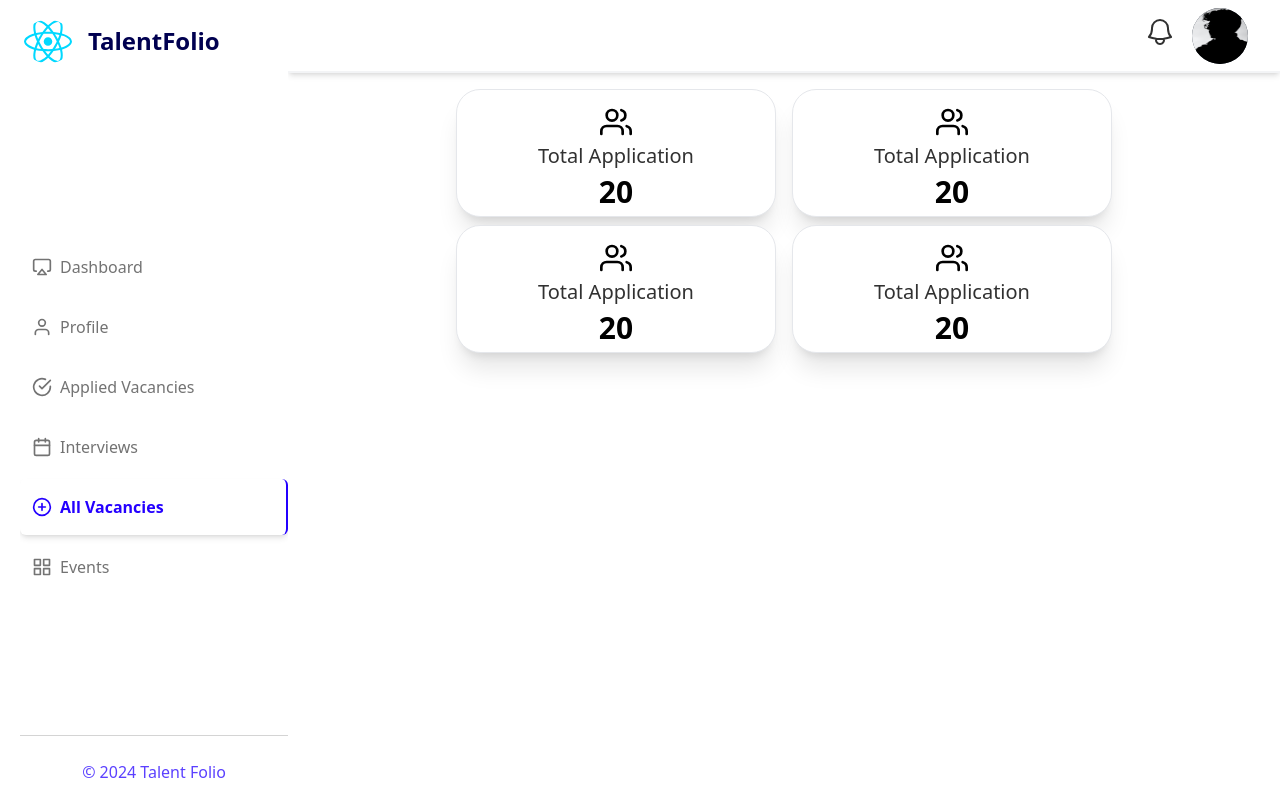
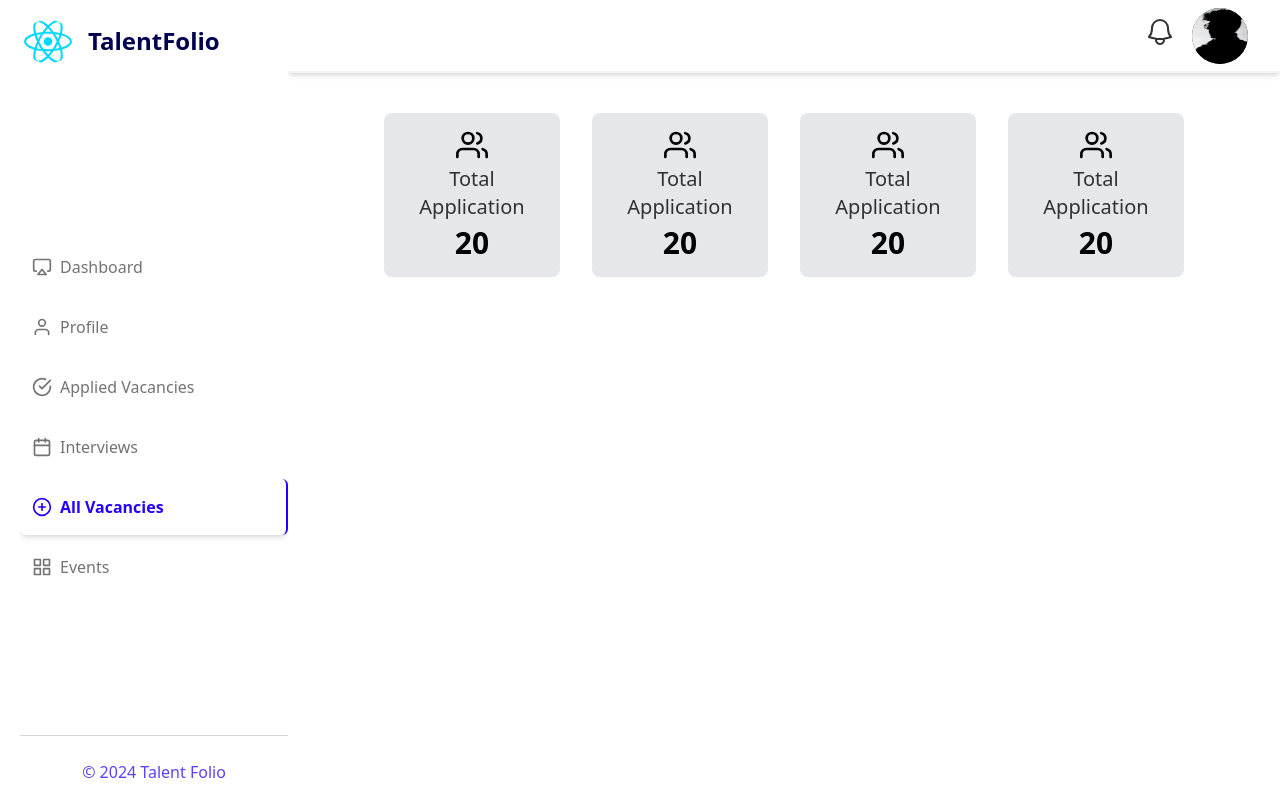
Before and after one commit to PathumLD/TalentFolio, a React (Vite) app in the folder Frontend/: page /candidate/all-vacancies in a window 1280 px wide. Built offline with nearby package versions, Linux system fonts and the light colour scheme.

Commit message:
Details Card updated

```diff
--- a/Frontend/src/components/candidate/all-vacancies/DetailsCard.jsx
+++ b/Frontend/src/components/candidate/all-vacancies/DetailsCard.jsx
@@ -5,11 +5,23 @@ import { FiUsers } from 'react-icons/fi';
 const DetailsCard = () => {
   return (
     <>
-        <div className="justify-center block w-40 h-20 p-4 my-auto bg-white border shadow-xl rounded-3xl sm:h-32 sm:w-80 ">
-            {/* Hidden on small screens */}
+
+        <div className="grid w-full grid-cols-2 gap-4 lg:grid-cols-4 lg:gap-8 ">
+            <div className="p-4 bg-gray-200 rounded-lg ">
                 <FiUsers className="hidden mx-auto mb-1 sm:w-8 sm:h-8 text-primary sm:block" />
 
-            <h5 className="mb-1 font-medium leading-tight text-center text-md sm:text-xl text-primary-text">
+                <h5 className="mb-1 font-medium leading-tight text-center text-md lg:text-xl text-primary-text">
+                    Total Application
+                </h5>
+                <h1 className='text-2xl font-semibold text-center lg:text-3xl'>
+                    20
+                </h1>
+            </div>
+
+            <div className="p-4 bg-gray-200 rounded-lg ">
+                <FiUsers className="hidden mx-auto mb-1 sm:w-8 sm:h-8 text-primary sm:block" />
+
+                <h5 className="mb-1 font-medium leading-tight text-center text-md lg:text-xl text-primary-text">
                     Total Application
                 </h5>
                 <h1 className='text-2xl font-semibold text-center sm:text-3xl'>
@@ -17,12 +29,10 @@ const DetailsCard = () => {
                 </h1>
             </div>
 
-
-        <div className="justify-center block w-40 h-20 p-4 my-auto bg-white border shadow-xl rounded-3xl sm:h-32 sm:w-80 ">
-            {/* Hidden on small screens */}
+            <div className="p-4 bg-gray-200 rounded-lg ">
                 <FiUsers className="hidden mx-auto mb-1 sm:w-8 sm:h-8 text-primary sm:block" />
 
-            <h5 className="mb-1 font-medium leading-tight text-center text-md sm:text-xl text-primary-text">
+                <h5 className="mb-1 font-medium leading-tight text-center text-md lg:text-xl text-primary-text">
                     Total Application
                 </h5>
                 <h1 className='text-2xl font-semibold text-center sm:text-3xl'>
@@ -30,31 +40,17 @@ const DetailsCard = () => {
                 </h1>
             </div>
 
-        <div className="justify-center block w-40 h-20 p-4 my-auto bg-white border shadow-xl rounded-3xl sm:h-32 sm:w-80 ">
-            {/* Hidden on small screens */}
+            <div className="p-4 bg-gray-200 rounded-lg ">
                 <FiUsers className="hidden mx-auto mb-1 sm:w-8 sm:h-8 text-primary sm:block" />
 
-            <h5 className="mb-1 font-medium leading-tight text-center text-md sm:text-xl text-primary-text">
+                <h5 className="mb-1 font-medium leading-tight text-center text-md lg:text-xl text-primary-text">
                     Total Application
                 </h5>
                 <h1 className='text-2xl font-semibold text-center sm:text-3xl'>
                     20
                 </h1>
             </div>
-
-        <div className="justify-center block w-40 h-20 p-4 my-auto bg-white border shadow-xl rounded-3xl sm:h-32 sm:w-80 ">
-            {/* Hidden on small screens */}
-            <FiUsers className="hidden mx-auto mb-1 sm:w-8 sm:h-8 text-primary sm:block" />
-
-            <h5 className="mb-1 font-medium leading-tight text-center text-md sm:text-xl text-primary-text">
-                Total Application
-            </h5>
-            <h1 className='text-2xl font-semibold text-center sm:text-3xl'>
-                20
-            </h1>
         </div>
-
-
 
     </>
   );
--- a/Frontend/src/pages/candidate/CandidateAllVacancies.jsx
+++ b/Frontend/src/pages/candidate/CandidateAllVacancies.jsx
@@ -7,7 +7,7 @@ const CandidateAllVacancies = () => {
   return (
     <>
     <div className='w-full '>
-      <div className='flex flex-wrap justify-center gap-x-4 gap-y-2 '>
+      <div className='flex flex-wrap justify-center lg:mt-6 lg:mx-20 gap-x-4 gap-y-2 '>
         <DetailsCard />
       </div>
       <div>
--- a/Frontend/src/pages/candidate/CandidateAppliedVacancies.jsx
+++ b/Frontend/src/pages/candidate/CandidateAppliedVacancies.jsx
@@ -23,12 +23,12 @@ const CandidateAppliedVacancies = () => {
                 <tr
                   className="transition duration-300 ease-in-out text-primary-text">
                   <td className="px-6 py-4 font-medium whitespace-nowrap">1</td>
-                  <td className="px-6 py-4 whitespace-nowrap">Mark</td>
-                  <td className="px-6 py-4 whitespace-nowrap">Otto</td>
-                  <td className="px-6 py-4 whitespace-nowrap">@mdo</td>
-                  <td className="px-6 py-4 whitespace-nowrap">@mdo</td>
+                  <td className="px-6 py-4 whitespace-nowrap">Boffo Labs</td>
+                  <td className="px-6 py-4 whitespace-nowrap">Software Engineer</td>
+                  <td className="px-6 py-4 whitespace-nowrap">PLD_SE</td>
+                  <td className="px-6 py-4 whitespace-nowrap">Downloaded</td>
                   <td className="px-6 py-4 whitespace-nowrap">
-                    <button className="px-4 py-1 font-medium border rounded-xl hover:border-blue">Apply</button>
+                    <button className="px-4 py-1 font-medium border rounded-xl hover:border-red-500">Cancel Application</button>
 
                   </td>
                 </tr>
```
Also changed, not shown: Frontend/src/components/candidate/all-vacancies/JobsTable.jsx (added, +11 -0 lines). Lines whose indentation alone changed are shown as unchanged.
